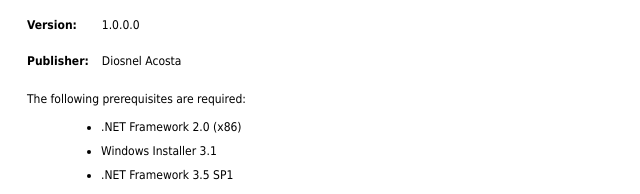
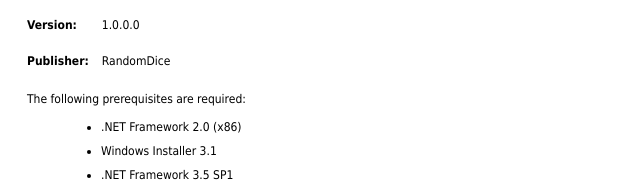
Before and after one commit to NotRandomDice/PickAFoods, a plain HTML site: page publish.htm in a window 1280 px wide. Shown: the part 141-335 px from the top of the page, 0-640 px from the left. Drawn offline with Linux system fonts and the light colour scheme.

Commit message:
Update publish.htm

```diff
--- a/publish.htm
+++ b/publish.htm
@@ -1,5 +1,4 @@
 <center>
-<HTML>
   <HEAD>
     <TITLE>PickAFood</TITLE>
     <META HTTP-EQUIV="Content-Type" CONTENT="text/html; charset=utf-8" />
@@ -60,7 +59,7 @@
 <TR><TD ALIGN="LEFT"><TABLE CELLPADDING="2" CELLSPACING="0" BORDER="0" WIDTH="540"><TR><TD WIDTH="496">
 
 <!-- Begin AppInfo -->
-<TABLE><TR><TD COLSPAN="3">&nbsp;</TD></TR><TR><TD><B>Name:</B></TD><TD WIDTH="5"><SPACER TYPE="block" WIDTH="10" /></TD><TD>PickAFood</TD></TR><TR><TD COLSPAN="3">&nbsp;</TD></TR><TR><TD><B>Version:</B></TD><TD WIDTH="5"><SPACER TYPE="block" WIDTH="10" /></TD><TD>1.0.0.0</TD></TR><TR><TD COLSPAN="3">&nbsp;</TD></TR><TR><TD><B>Publisher:</B></TD><TD WIDTH="5"><SPACER TYPE="block" WIDTH="10" /></TD><TD>Diosnel Acosta</TD></TR><tr><td colspan="3">&nbsp;</td></tr></TABLE>
+<TABLE><TR><TD COLSPAN="3">&nbsp;</TD></TR><TR><TD><B>Name:</B></TD><TD WIDTH="5"><SPACER TYPE="block" WIDTH="10" /></TD><TD>PickAFood</TD></TR><TR><TD COLSPAN="3">&nbsp;</TD></TR><TR><TD><B>Version:</B></TD><TD WIDTH="5"><SPACER TYPE="block" WIDTH="10" /></TD><TD>1.0.0.0</TD></TR><TR><TD COLSPAN="3">&nbsp;</TD></TR><TR><TD><B>Publisher:</B></TD><TD WIDTH="5"><SPACER TYPE="block" WIDTH="10" /></TD><TD>RandomDice</TD></TR><tr><td colspan="3">&nbsp;</td></tr></TABLE>
 <!-- End AppInfo -->
 
 
@@ -96,5 +95,4 @@
 
 </TABLE>
   </BODY>
-</HTML>
 </center>
```
